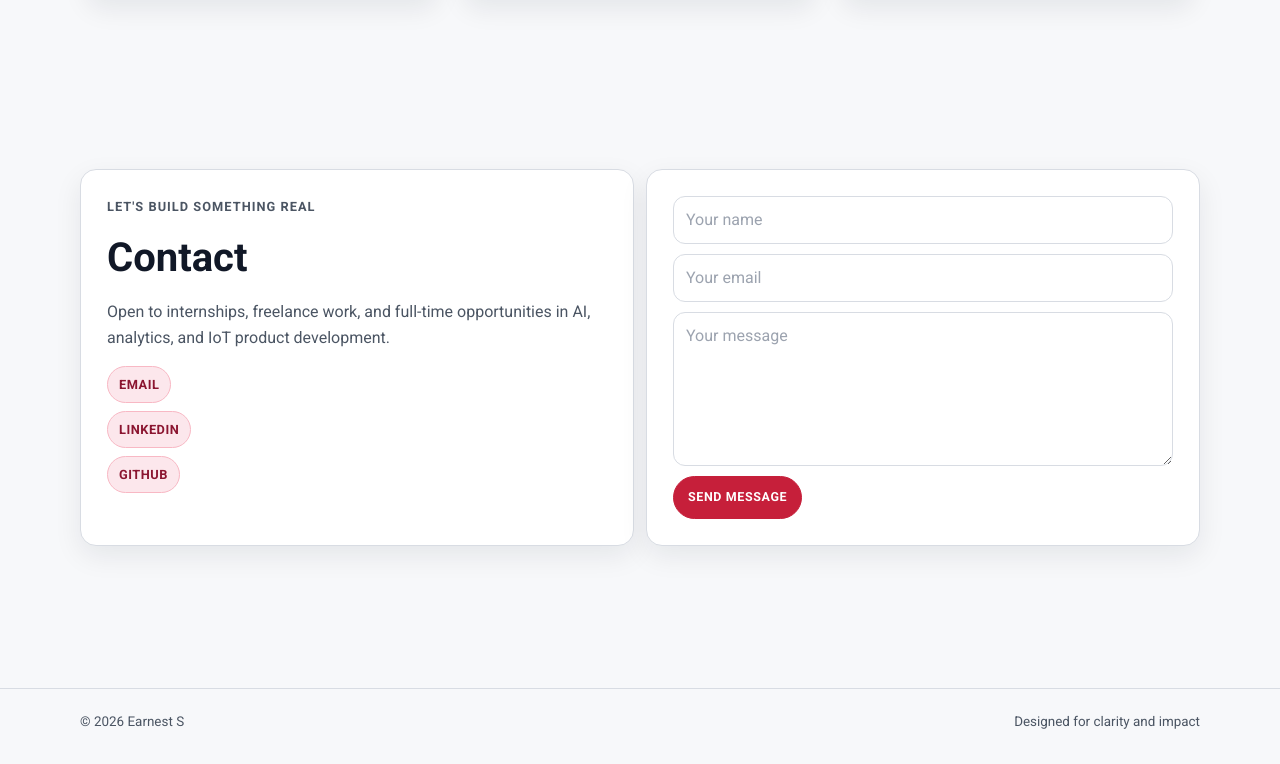
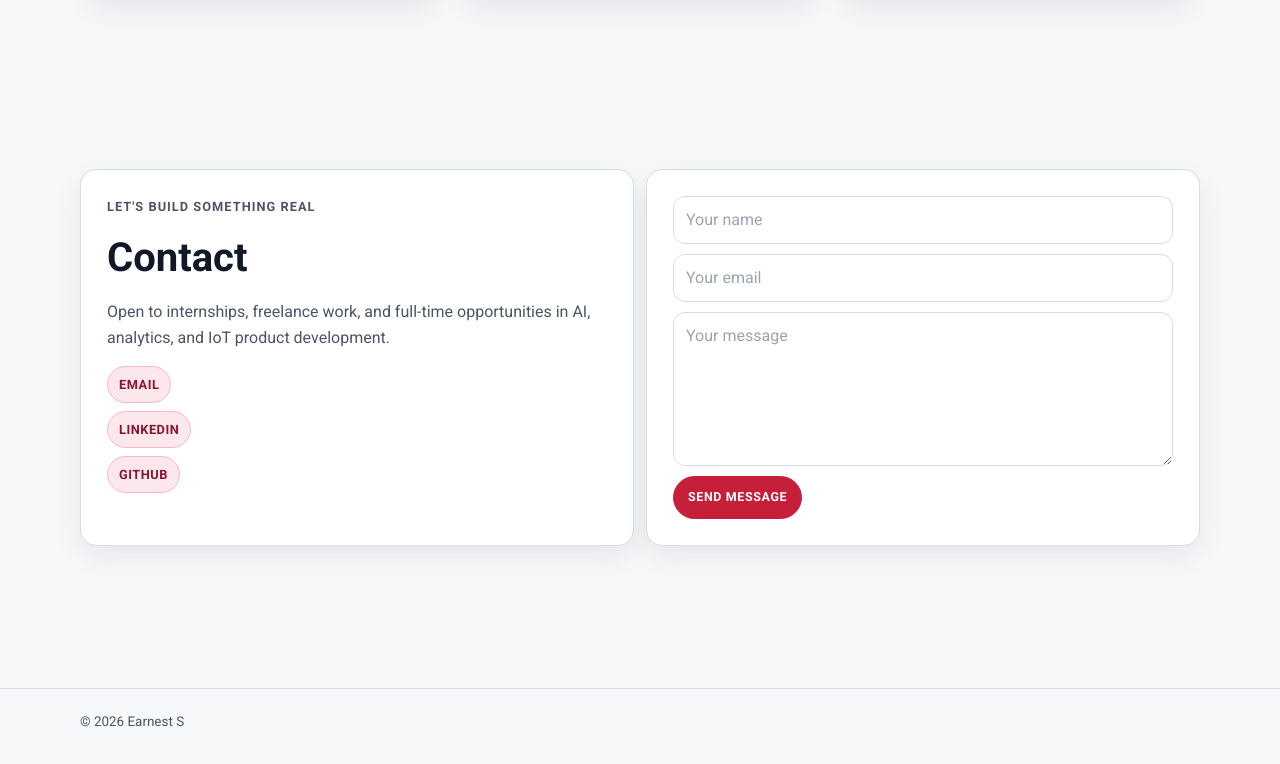
Before and after one commit to earnest-s/Earnest-Portfolio-New, a React (Vite) app: page / in a window 1280 px wide. Shown: the part 5158-5922 px from the top of the page. Built offline with nearby package versions, Linux system fonts and the light colour scheme.

Commit message:
Ui changes

```diff
--- a/src/components/Footer.tsx
+++ b/src/components/Footer.tsx
@@ -5,7 +5,6 @@ export const Footer = () => {
     <footer className="footer-minimal">
       <div className="container footer-shell">
         <p>© {new Date().getFullYear()} Earnest S</p>
-        <p>Designed for clarity and impact</p>
       </div>
     </footer>
   );
```
